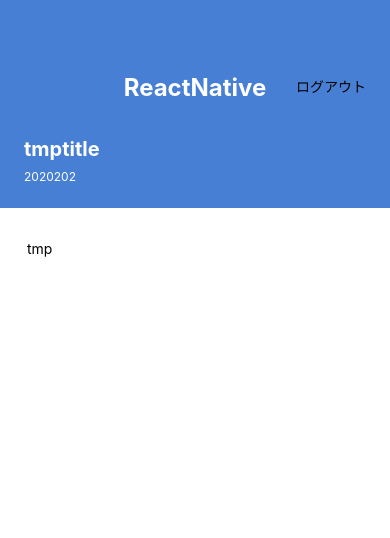
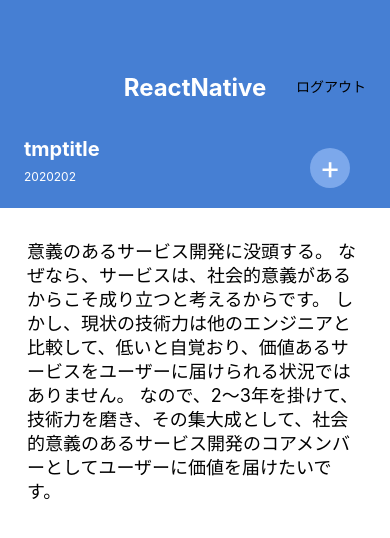
Before and after one commit to shutootaki/u-reactnative-memoapp, a React Native app: screen / in a window 390 px wide. Shown: the top 538 px of the page. Built offline with nearby package versions, Linux system fonts and the light colour scheme.

Commit message:
chore: buttonのスタイルをプロップスで上書き

```diff
--- a/src/components/CircleButton.tsx
+++ b/src/components/CircleButton.tsx
@@ -3,18 +3,20 @@ import { StyleSheet, Text, View } from 'react-native';
 
 type Props = {
   children: string;
+  buttonStyle?: {};
+  buttonTextStyle?: {};
 };
 
-export const CircleButton: React.FC<Props> = ({ children = '+' }) => {
+export const CircleButton: React.FC<Props> = ({ children, buttonStyle = {}, buttonTextStyle = {} }) => {
   return (
-    <View style={styels.createMemoButton}>
-      <Text style={styels.createMemoButtonText}>{children}</Text>
+    <View style={[styels.circleButton, buttonStyle]}>
+      <Text style={[styels.circleButtonText, buttonTextStyle]}>{children}</Text>
     </View>
   );
 };
 
 const styels = StyleSheet.create({
-  createMemoButton: {
+  circleButton: {
     backgroundColor: '#467FD3',
     alignItems: 'center',
     width: 64,
@@ -29,7 +31,7 @@ const styels = StyleSheet.create({
     shadowRadius: 8,
     elevation: 8
   },
-  createMemoButtonText: {
+  circleButtonText: {
     color: '#ffffff',
     fontSize: 40,
     marginTop: 4
--- a/src/components/MemoBody.tsx
+++ b/src/components/MemoBody.tsx
@@ -4,7 +4,11 @@ import { ScrollView, StyleSheet, Text, View } from 'react-native';
 export const MemoBody = () => {
   return (
     <ScrollView style={styles.memoBody}>
-      <Text>tmp</Text>
+      <Text style={styles.memoText}>
+        意義のあるサービス開発に没頭する。 なぜなら、サービスは、社会的意義があるからこそ成り立つと考えるからです。
+        しかし、現状の技術力は他のエンジニアと比較して、低いと自覚おり、価値あるサービスをユーザーに届けられる状況ではありません。
+        なので、2〜3年を掛けて、技術力を磨き、その集大成として、社会的意義のあるサービス開発のコアメンバーとしてユーザーに価値を届けたいです。
+      </Text>
     </ScrollView>
   );
 };
@@ -15,7 +19,7 @@ const styles = StyleSheet.create({
     paddingHorizontal: 27
   },
   memoText: {
-    fontSize: 16,
-    lineheight: 24
+    fontSize: 18,
+    lineHeight: 24
   }
 });
--- a/src/screens/MemoDetailScreen.tsx
+++ b/src/screens/MemoDetailScreen.tsx
@@ -11,7 +11,12 @@ const MemoDetailScreen = () => {
       <Appbar />
       <MemoTitle />
       <MemoBody />
-      {/* <CircleButton children="編集" /> */}
+      <CircleButton
+        buttonStyle={{ top: 148, width: 40, height: 40, backgroundColor: '#7ca8eb' }}
+        buttonTextStyle={{ fontSize: 32, marginTop: 0 }}
+      >
+        +
+      </CircleButton>
     </View>
   );
 };
```
